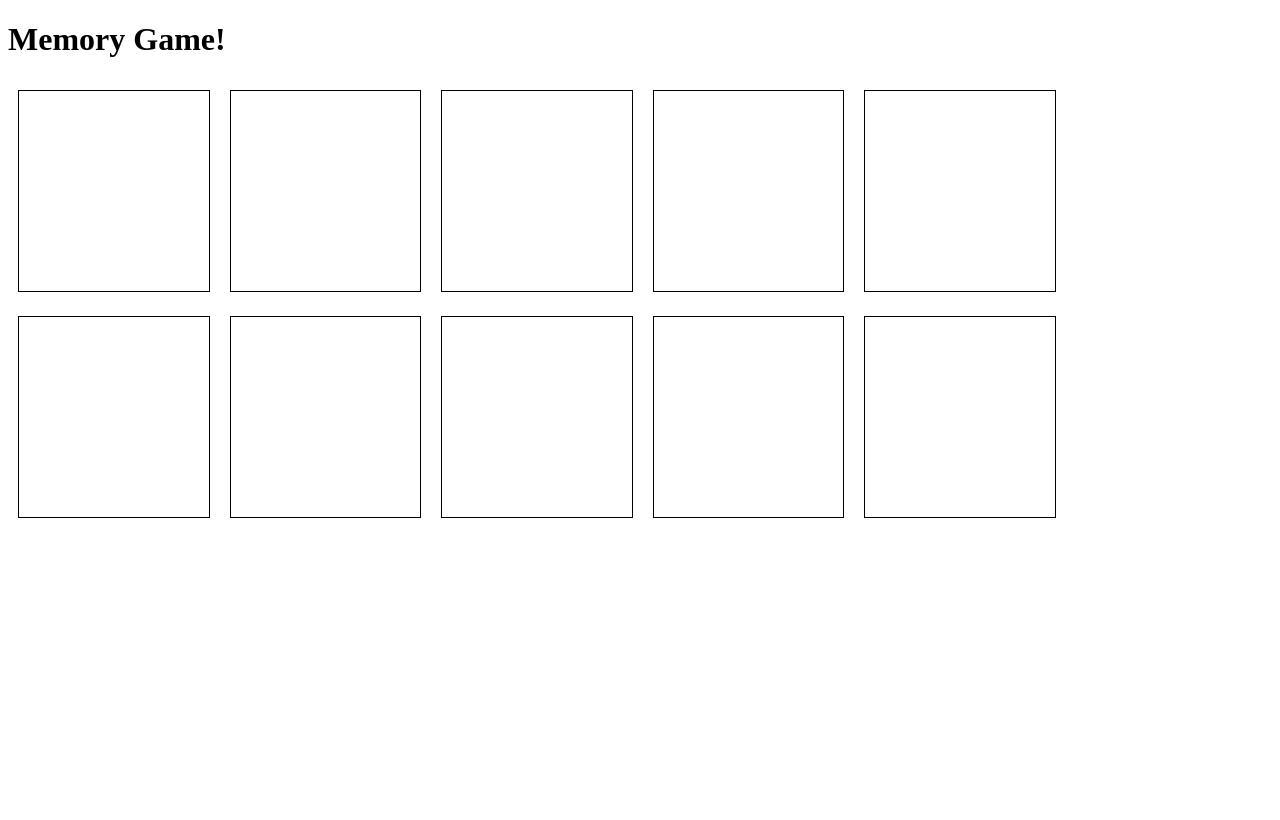
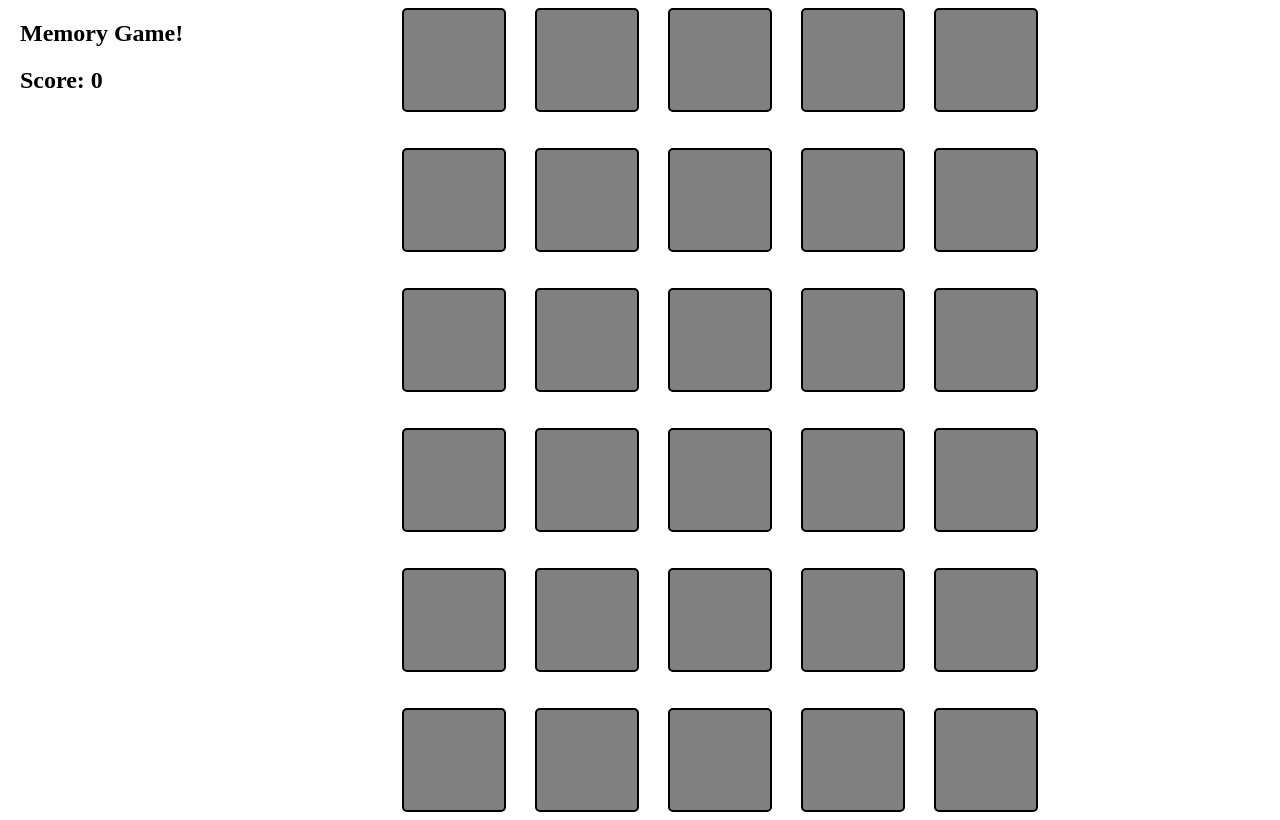
Before and after one commit to MarcusSanchez/sb-Memory-Game, a plain HTML site: page index.html in a window 1280 px wide. Drawn offline with Linux system fonts and the light colour scheme.

Commit message:
working prototype

```diff
--- a/index.html
+++ b/index.html
@@ -1,13 +1,106 @@
 <!DOCTYPE html>
 <html lang="en">
 <head>
-    <meta charset="UTF-8" />
+  <meta charset="UTF-8"/>
   <title>Memory Game!</title>
-    <link rel="stylesheet" href="style.css" />
+  <link rel="stylesheet" href="style.css"/>
 </head>
 <body>
+  <section id="sidepanel">
     <h1>Memory Game!</h1>
+    <h1 id="score">Score: 0</h1>
+  </section>
   <div id="game">
+    <div class="container">
+      <div class="color"></div>
+    </div>
+    <div class="container">
+      <div class="color"></div>
+    </div>
+    <div class="container">
+      <div class="color"></div>
+    </div>
+    <div class="container">
+      <div class="color"></div>
+    </div>
+    <div class="container">
+      <div class="color"></div>
+    </div>
+    <div class="container">
+      <div class="color"></div>
+    </div>
+    <div class="container">
+      <div class="color"></div>
+    </div>
+    <div class="container">
+      <div class="color"></div>
+    </div>
+    <div class="container">
+      <div class="color"></div>
+    </div>
+    <div class="container">
+      <div class="color"></div>
+    </div>
+    <div class="container">
+      <div class="color"></div>
+    </div>
+    <div class="container">
+      <div class="color"></div>
+    </div>
+    <div class="container">
+      <div class="color"></div>
+    </div>
+    <div class="container">
+      <div class="color"></div>
+    </div>
+    <div class="container">
+      <div class="color"></div>
+    </div>
+    <div class="container">
+      <div class="color"></div>
+    </div>
+    <div class="container">
+      <div class="color"></div>
+    </div>
+    <div class="container">
+      <div class="color"></div>
+    </div>
+    <div class="container">
+      <div class="color"></div>
+    </div>
+    <div class="container">
+      <div class="color"></div>
+    </div>
+    <div class="container">
+      <div class="color"></div>
+    </div>
+    <div class="container">
+      <div class="color"></div>
+    </div>
+    <div class="container">
+      <div class="color"></div>
+    </div>
+    <div class="container">
+      <div class="color"></div>
+    </div>
+    <div class="container">
+      <div class="color"></div>
+    </div>
+    <div class="container">
+      <div class="color"></div>
+    </div>
+    <div class="container">
+      <div class="color"></div>
+    </div>
+    <div class="container">
+      <div class="color"></div>
+    </div>
+    <div class="container">
+      <div class="color"></div>
+    </div>
+    <div class="container">
+      <div class="color"></div>
+    </div>
   </div>
   <script src="script.js"></script>
 </body>
--- a/script.js
+++ b/script.js
@@ -1,33 +1,63 @@
-const gameContainer = document.getElementById("game");
+let matches = 15;
+let score = 0;
+let openedColors = [];
 
-const COLORS = [
-  "red",
-  "blue",
-  "green",
-  "orange",
-  "purple",
-  "red",
-  "blue",
-  "green",
-  "orange",
-  "purple"
-];
+let colors = []
+for (let i = 0; i < 15; i++) {
+  let color = generateRGB();
+  colors.push(color, color);
+}
+colors = shuffle(colors);
 
-// here is a helper function to shuffle an array
-// it returns the same array with values shuffled
-// it is based on an algorithm called Fisher Yates if you want to research more
+const colorBoxes = document.querySelectorAll('.color');
+for (let colorBox of colorBoxes) {
+  colorBox.setAttribute('data-color', colors.pop());
+  colorBox.addEventListener('click', handler)
+  function handler() {
+    if (openedColors.length === 1 && colorBox === openedColors[0].colorBox) {
+      return;
+    }
+    let color = colorBox.getAttribute('data-color');
+    score++;
+    document.querySelector('#score').innerHTML = `Score: ${score.toString()}`;
+    if (openedColors.length === 0) {
+      colorBox.style.backgroundColor = color;
+      openedColors.push({colorBox, color})
+    } else if (openedColors.length === 1) {
+      colorBox.style.backgroundColor = color;
+      let prevColor = openedColors.pop();
+      if (!(prevColor.color === color)) {
+        setTimeout(() => {
+          prevColor.colorBox.style.backgroundColor = 'grey';
+          colorBox.style.backgroundColor = 'grey';
+        }, 500);
+        return;
+      }
+      matches--;
+      colorBox.removeEventListener('click', handler);
+      prevColor.colorBox.removeEventListener('click', handler);
+      if (matches === 0) {
+        alert(`You won with a score of ${score}!`);
+        location.reload();
+      }
+    }
+  }
+}
+
+function generateRGB() {
+  const r = Math.floor(Math.random() * 256)
+  const g = Math.floor(Math.random() * 256)
+  const b = Math.floor(Math.random() * 256)
+
+  return `rgb(${r}, ${g}, ${b})`
+}
+
 function shuffle(array) {
   let counter = array.length;
 
-  // While there are elements in the array
   while (counter > 0) {
-    // Pick a random index
     let index = Math.floor(Math.random() * counter);
-
-    // Decrease counter by 1
     counter--;
-
-    // And swap the last element with it
     let temp = array[counter];
     array[counter] = array[index];
     array[index] = temp;
@@ -36,32 +66,4 @@ function shuffle(array) {
   return array;
 }
 
-let shuffledColors = shuffle(COLORS);
-
-// this function loops over the array of colors
-// it creates a new div and gives it a class with the value of the color
-// it also adds an event listener for a click for each card
-function createDivsForColors(colorArray) {
-  for (let color of colorArray) {
-    // create a new div
-    const newDiv = document.createElement("div");
-
-    // give it a class attribute for the value we are looping over
-    newDiv.classList.add(color);
-
-    // call a function handleCardClick when a div is clicked on
-    newDiv.addEventListener("click", handleCardClick);
-
-    // append the div to the element with an id of game
-    gameContainer.append(newDiv);
-  }
-}
-
-// TODO: Implement this function!
-function handleCardClick(event) {
-  // you can use event.target to see which element was clicked
-  console.log("you just clicked", event.target);
-}
-
-// when the DOM loads
-createDivsForColors(shuffledColors);
+console.log(colors);
--- a/style.css
+++ b/style.css
@@ -1,7 +1,35 @@
-#game div {
-  border: 1px solid black;
-  width: 15%;
-  height: 200px;
-  margin: 10px;
-  display: inline-block;
+body {
+  margin: 0;
+  padding: 0;
+  display: flex;
 }
+
+#sidepanel {
+  width: 20%;
+  padding-left: 20px;
+}
+
+#game {
+  display: flex;
+  flex-wrap: wrap;
+  width: 80%;
+  margin: 0 15%;
+  row-gap: 20px;
+}
+
+.container {
+  display: flex;
+  justify-content: center;
+  align-items: center;
+  width: 19%;
+  height: 15vh;
+}
+
+.color {
+  background-color: grey;
+  border: 2px solid black;
+  border-radius: 5px;
+  height: 100px;
+  width: 100px;
+  transition: background-color 0.5s ease;
+}
```
Lines whose indentation alone changed are shown as unchanged.
